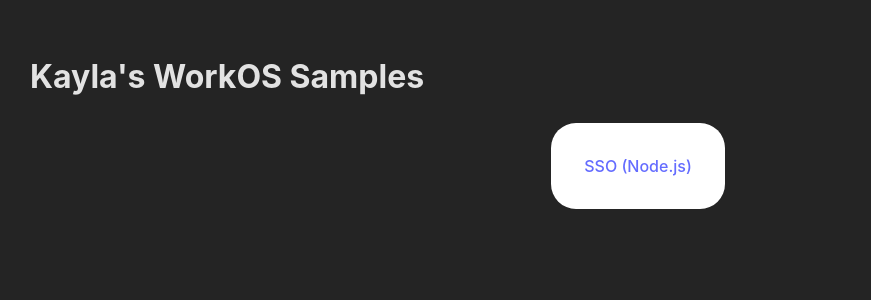
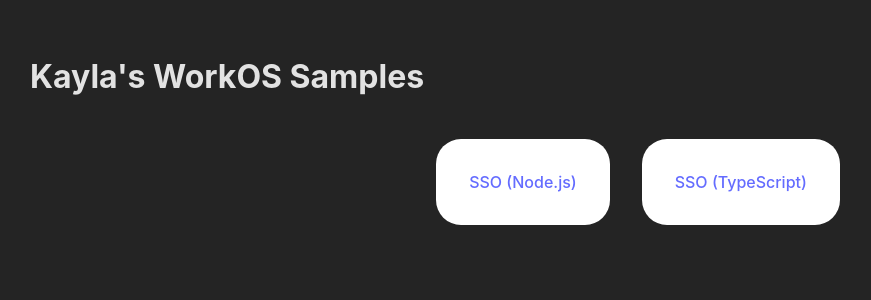
Before and after one commit to kaylagordon/workos-samples, a React (Vite) app: page / in a window 1280 px wide. Shown: the top 300 px of the page, without its empty margins (2-873 px from the left). Built offline with nearby package versions, Linux system fonts and the light colour scheme.

Commit message:
Add typescript SSO tile

```diff
--- a/src/App.jsx
+++ b/src/App.jsx
@@ -6,7 +6,7 @@
 
   const renderTiles = () => {
     return appsData.map(app => {
-      return <Tile name={app.name} codeToCopy={app.codeToCopy} url={app.url} key={Math.random()}/>
+      return <Tile appInfo={app} key={Math.random()}/>
     })
   }
 
--- a/src/Tile.jsx
+++ b/src/Tile.jsx
@@ -1,13 +1,15 @@
 
 
-function Tile( { name, codeToCopy, url }) {
+function Tile( { appInfo }) {
+  const { category, language, codeToCopy, url } = appInfo;
+
   const openApp = () => {
     window.open(url, "_blank", "noopener,noreferrer");
     navigator.clipboard.writeText(codeToCopy);
   }
 
   return (
-    <button className='tile' onClick={openApp}>{name}</button>
+    <button className='tile' onClick={openApp}>{`${category} (${language})`}</button>
   )
 }
 
--- a/src/appsData.js
+++ b/src/appsData.js
@@ -1,8 +1,15 @@
 const appsData = [
   {
-    name: 'SSO (Node.js)',
+    category: 'SSO',
+    language: 'Node.js',
     codeToCopy: 'cd && cd example-apps/node-example-sso-application && code . && nodemon index.js',
     url: 'http://localhost:8000'
+  },
+  {
+    category: 'SSO',
+    language: 'TypeScript',
+    codeToCopy: 'cd && cd example-apps/typescript-example-applications/typescript-sso-example && code . && nodemon index.ts',
+    url: 'http://localhost:8001'
   }
 ]
 
--- a/src/index.css
+++ b/src/index.css
@@ -79,6 +79,7 @@
   display: flex;
   justify-content: center;
   align-items: center;
+  flex-wrap: wrap;
 }
 
 .tile {
@@ -86,6 +87,7 @@
   background-color: white;
   border-radius: 25px;
   color: #646cff;
+  margin: 1em;
 }
 
 .tile:hover {
```
